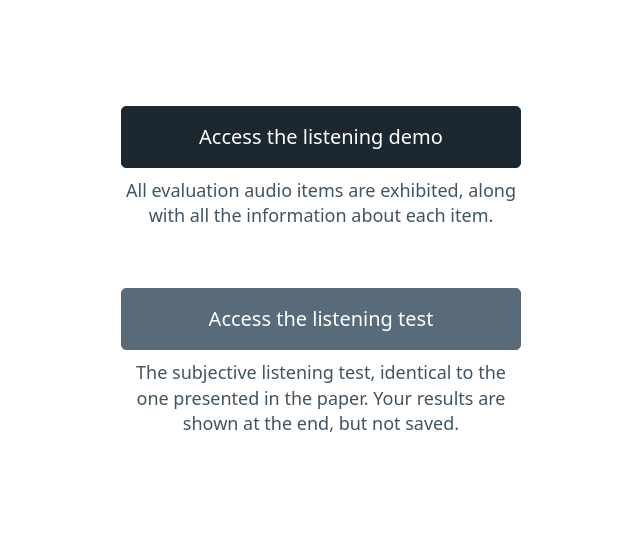
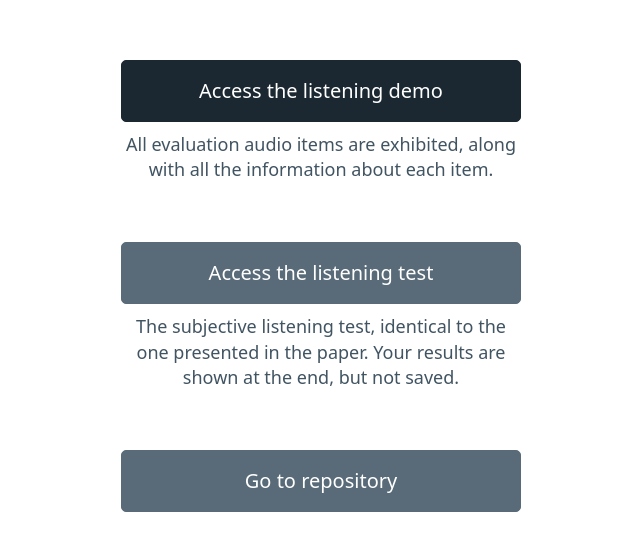
Before and after one commit to ybourdin/sptmod, a plain HTML site: page index.html in a window 1280 px wide. Shown: the part 114-664 px from the top of the page, without its empty margins (319-959 px from the left). Drawn offline with nearby package versions, Linux system fonts and the light colour scheme.

Commit message:
repo button

```diff
--- a/index.html
+++ b/index.html
@@ -50,6 +50,9 @@
             <a href="mushra/" role="button" class="secondary">Access the listening test</a>
             <p class="button-description">The subjective listening test, identical to the one presented in the paper. Your results are shown at the end, but not saved.</p>
         </div>
+        <div class="button-item">
+            <a href="https://github.com/ybourdin/sptmod" role="button" class="secondary">Go to repository</a>
+        </div>
     </div>
 </body>
 </html>
```
